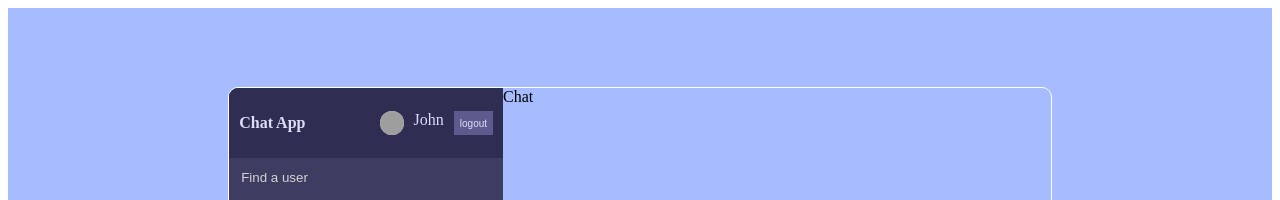
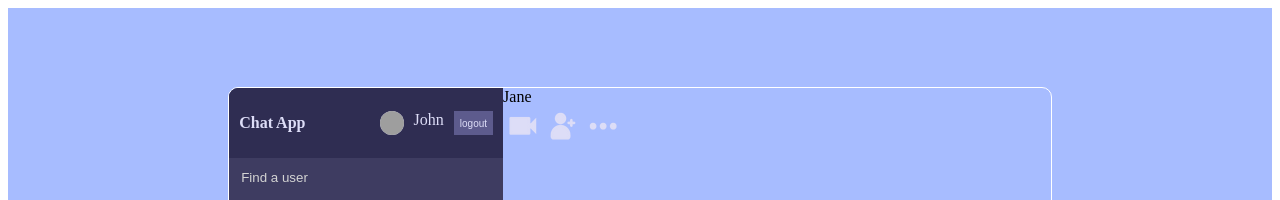
Before and after one commit to Patrick-Ngige/Chat-App, a React (Create React App) app: page / in a window 1280 px wide. Shown: the top 200 px of the page. Built offline with nearby package versions, Linux system fonts and the light colour scheme; grey boxes are pictures that could not be loaded.

Commit message:
creating the chat component

```diff
--- a/src/components/Chat.jsx
+++ b/src/components/Chat.jsx
@@ -1,9 +1,20 @@
 import React from 'react'
+import Cam from '../img/cam.png'
+import Add from '../img/Add.png'
+import More from '../img/more.png'
+
 
 const Chat = () => {
   return (
     <div className='chat'>
-      Chat
+      <div className="chatInfo">
+        <span>Jane</span>
+        <div className="chatIcons">
+          <img src={Cam} alt="" />
+          <img src={Add} alt="" />
+          <img src={More} alt="" />
+        </div>
+      </div>
     </div>
   )
 }
```
